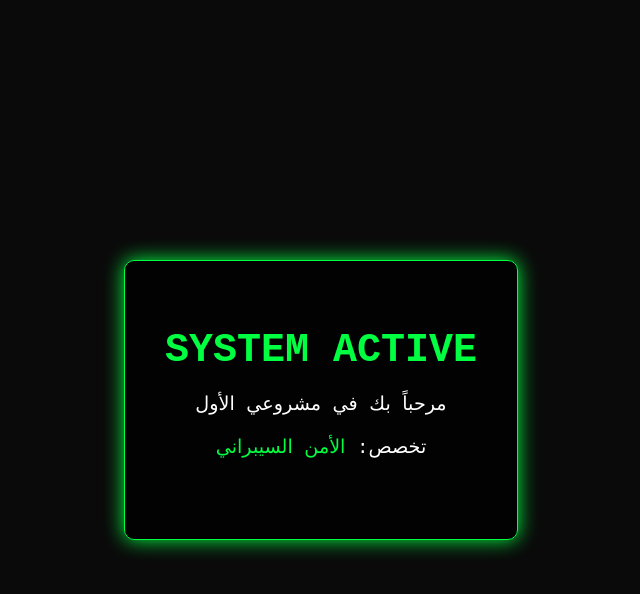
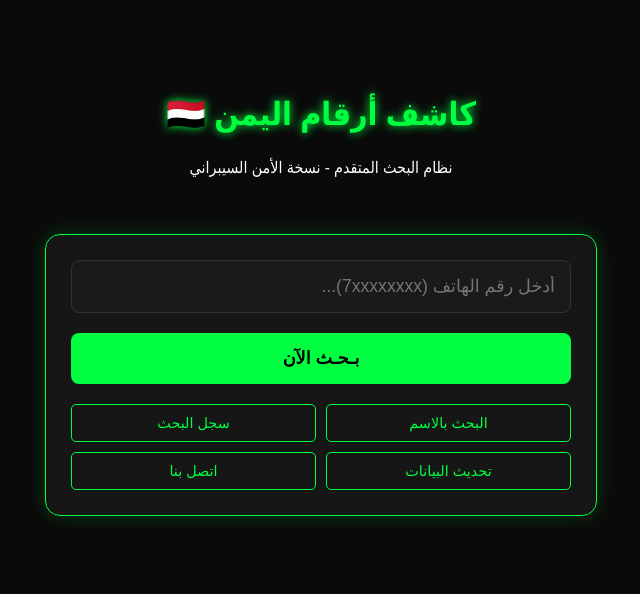
Before and after one commit to alariqi778529-cell/my-first-web, a plain HTML site: page index.html in a window 1280 px wide. Shown: the whole page, without its empty margins (319-959 px from the left). Drawn offline with Linux system fonts and the light colour scheme.

Commit message:
Update index.html

```diff
--- a/index.html
+++ b/index.html
@@ -3,40 +3,127 @@
 <head>
     <meta charset="UTF-8">
     <meta name="viewport" content="width=device-width, initial-scale=1.0">
-    <title>Cyber Security Profile</title>
+    <title>كاشف الأرقام - الأمن السيبراني</title>
     <style>
+        :root { --main-color: #00ff41; --bg-dark: #0a0a0a; }
         body {
-            background-color: #0a0a0a;
-            color: #00ff41;
-            font-family: 'Courier New', Courier, monospace;
+            background-color: var(--bg-dark);
+            color: white;
+            font-family: 'Segoe UI', Tahoma, Geneva, Verdana, sans-serif;
             display: flex;
             flex-direction: column;
             align-items: center;
-            justify-content: center;
-            height: 100vh;
+            padding: 20px;
             margin: 0;
-            overflow: hidden;
         }
-        .container {
-            text-align: center;
-            border: 1px solid #00ff41;
-            padding: 40px;
-            box-shadow: 0 0 20px #00ff41;
+        .header { text-align: center; margin-bottom: 40px; margin-top: 50px; }
+        .header h1 { color: var(--main-color); text-shadow: 0 0 10px var(--main-color); font-size: 2rem; }
+
+        .search-container {
+            width: 90%;
+            max-width: 500px;
+            background: rgba(255, 255, 255, 0.05);
+            padding: 25px;
+            border-radius: 15px;
+            border: 1px solid var(--main-color);
+            box-shadow: 0 0 20px rgba(0, 255, 65, 0.2);
+        }
+        input[type="number"] {
+            width: 100%;
+            padding: 15px;
+            margin-bottom: 20px;
+            border-radius: 8px;
+            border: 1px solid #333;
+            background: #1a1a1a;
+            color: var(--main-color);
+            font-size: 1.1rem;
+            box-sizing: border-box;
+            outline: none;
+        }
+        .btn-search {
+            width: 100%;
+            padding: 15px;
+            background-color: var(--main-color);
+            color: black;
+            border: none;
+            border-radius: 8px;
+            font-weight: bold;
+            font-size: 1.1rem;
+            cursor: pointer;
+            transition: 0.3s;
+        }
+        .btn-search:hover { background-color: #00cc33; box-shadow: 0 0 15px var(--main-color); }
+
+        .extra-buttons {
+            display: grid;
+            grid-template-columns: 1fr 1fr;
+            gap: 10px;
+            margin-top: 20px;
+            width: 100%;
+        }
+        .btn-alt {
+            padding: 10px;
+            background: transparent;
+            color: var(--main-color);
+            border: 1px solid var(--main-color);
+            border-radius: 5px;
+            cursor: pointer;
+            font-size: 0.9rem;
+        }
+        .results {
+            margin-top: 30px;
+            width: 90%;
+            max-width: 500px;
+            padding: 15px;
             border-radius: 10px;
-            background: rgba(0, 0, 0, 0.8);
+            background: #111;
+            display: none; /* مخفي حتى تظهر النتائج */
+            border-right: 5px solid var(--main-color);
         }
-        h1 { font-size: 2.5rem; margin-bottom: 10px; }
-        p { font-size: 1.2rem; color: #fff; }
-        .status { color: #00ff41; font-weight: bold; animation: blink 1s infinite; }
-        @keyframes blink { 0% { opacity: 0; } 50% { opacity: 1; } 100% { opacity: 0; } }
     </style>
 </head>
 <body>
-    <div class="container">
-        <h1>SYSTEM ACTIVE</h1>
-        <p>مرحباً بك في مشروعي الأول</p>
-        <p>تخصص: <span style="color: #00ff41;">الأمن السيبراني</span></p>
-        <div class="status">_جاري الاتصال بالسيرفر...</div>
+
+    <div class="header">
+        <h1>كاشف أرقام اليمن 🇾🇪</h1>
+        <p>نظام البحث المتقدم - نسخة الأمن السيبراني</p>
     </div>
+
+    <div class="search-container">
+        <input type="number" id="phoneInput" placeholder="أدخل رقم الهاتف (7xxxxxxxx)...">
+        <button class="btn-search" onclick="startSearch()">بـحـث الآن</button>
+
+        <div class="extra-buttons">
+            <button class="btn-alt">البحث بالاسم</button>
+            <button class="btn-alt">سجل البحث</button>
+            <button class="btn-alt">تحديث البيانات</button>
+            <button class="btn-alt">اتصل بنا</button>
+        </div>
+    </div>
+
+    <div id="resultBox" class="results">
+        <p style="color: grey; font-size: 0.8rem;">نتائج البحث:</p>
+        <h3 id="resultName" style="margin: 5px 0;"></h3>
+        <p id="resultPhone" style="color: var(--main-color);"></p>
+    </div>
+
+    <script>
+        function startSearch() {
+            const phone = document.getElementById('phoneInput').value;
+            const resultBox = document.getElementById('resultBox');
+            const resultName = document.getElementById('resultName');
+            const resultPhone = document.getElementById('resultPhone');
+
+            if(phone.length < 9) {
+                alert("يرجى إدخال رقم صحيح");
+                return;
+            }
+
+            // محاكاة لعملية البحث حتى نقوم بربط الـ Database
+            resultBox.style.display = 'block';
+            resultName.innerText = "جاري البحث عن الرقم " + phone + "...";
+            resultPhone.innerText = "هذا الجزء سيتم ربطه بالتطبيق قريباً";
+        }
+    </script>
 </body>
 </html>
```
